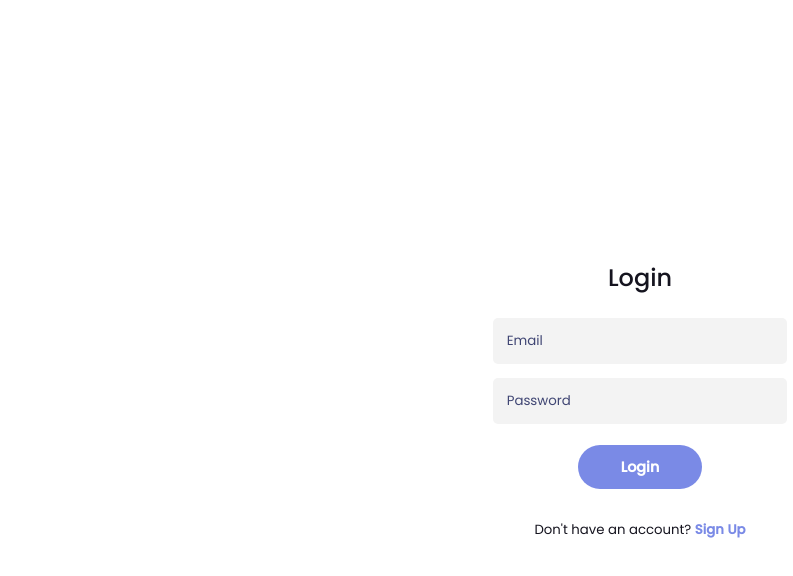
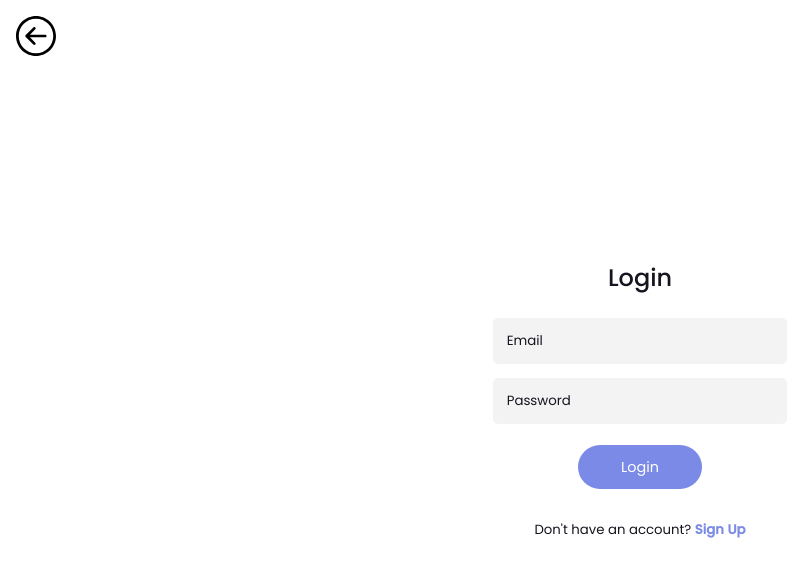
Before and after one commit to mei-lu/flowstate, a React (Create React App) app: page /login in a window 1280 px wide. Shown: the top 576 px of the page, without its empty margins (0-793 px from the left). Built offline with nearby package versions, Linux system fonts and the light colour scheme; no server answers.

Commit message:
Restore auth animations and add back button

```diff
--- a/src/pages/Login.jsx
+++ b/src/pages/Login.jsx
@@ -1,8 +1,9 @@
-import React from 'react';
+import React, { useRef } from 'react';
 import { Link, useHistory, useLocation } from 'react-router-dom';
 import Context from '../utils/Context';
 import Auth from '../utils/Auth';
-// import { gsap } from 'gsap';
+import { gsap } from 'gsap';
+import { ReactComponent as BackButton } from '../img/auth/backbutton.svg';
 
 function Login() {
     const [state, setState] = React.useState({
@@ -12,9 +13,18 @@ function Login() {
     });
 
     let location = useLocation();
+    let history = useHistory();
     const context = React.useContext(Context);
 
+    // Refs for GSAP animations
+    let headingRef = useRef(null);
+    let loginRef = useRef(null);
+
     React.useEffect(()=> {
+        let timeline = gsap.timeline();
+        timeline.from(headingRef, .5, {y: -50, ease: 'power3', opacity: 0});
+        timeline.from(loginRef, .5, {opacity: 0}, '-=.5')
+
         const checkAuth = () => {
             if (context.authState) {
                 let { from } = location.state || { from: { pathname: '/dashboard' } };
@@ -24,14 +34,6 @@ function Login() {
         }
         checkAuth();
     });
-
-    let history = useHistory();
-    // // Handle on page load GSAP animations
-    // React.useEffect(() => {
-    //     let timeline = gsap.timeline();
-    //     timeline.from(headingRef, .5, {y: -50, ease: 'power3', opacity: 0});
-    //     timeline.from(loginRef, .5, {opacity: 0}, '-=.5')
-    // });
 
     // Change state of email and password fields when user types. Async to have accurate text body when console.log()
     const handleForm = async event => {
@@ -53,10 +55,11 @@ function Login() {
         });
     }
 
-    return <div>
+    return <div className='login-wrapper'>
         {state.alert ? state.alert : null}
-        <h2>Login</h2>
-        <div className='login-form'>
+        <div className='back-button'><Link to='/'><BackButton height={40} /></Link></div>
+        <h2 ref={e => headingRef = e}>Login</h2>
+        <div className='login-form' ref={e => loginRef = e}>
             <input type="text" placeholder='Email' name='email' className='login-field' onChange={e => handleForm(e)}/>
             <input type="password" placeholder='Password' name='password' className='login-field' onChange={e => handleForm(e)}/>
             <button className='solid-button' onClick={() => handleLogin(state.email, state.password)}>Login</button>
--- a/src/pages/Signup.jsx
+++ b/src/pages/Signup.jsx
@@ -1,9 +1,9 @@
 import React, { useRef } from 'react';
 import { Link, useHistory, useLocation } from 'react-router-dom';
 import {gsap} from 'gsap';
-import SolidButton from '../components/assets/SolidButton';
 import Auth from '../utils/Auth';
 import Context from '../utils/Context';
+import { ReactComponent as BackButton } from '../img/auth/backbutton.svg';
 
 function Signup() {
     const [state, setState]  = React.useState({
@@ -59,6 +59,7 @@ function Signup() {
 
     return <div>
         {state.alert ? state.alert : null}
+        <div className='back-button'><Link to='/'><BackButton height={40} /></Link></div>
         <h2 ref={e => headingRef = e}>Sign Up</h2>
         <div className='login-form' ref={e => signUpRef = e}>
             <input type="text" placeholder='First Name' name='name' className='login-field' onChange={e => handleForm(e)}/>
--- a/src/style/Assets.css
+++ b/src/style/Assets.css
@@ -13,12 +13,10 @@
     color: #fff;
     font-family: 'Poppins', sans-serif;
     font-size: .9em;
-    font-weight: bold;
   }
 
   .outlined-button {
     border-radius: 50px;
-    font-weight: bold;
     width: fit-content;
     margin: 1em;
     padding: .8em 3em;
--- a/src/style/Auth.css
+++ b/src/style/Auth.css
@@ -1,4 +1,12 @@
 /* Styles for Login and Sign Up pages */
+
+/* Back button for auth pages */
+.back-button {
+  position: fixed;
+  top: 0;
+  left: 0;
+  padding: 1rem;
+}
 
 /* Login Page */
 .login-form {
@@ -14,13 +22,13 @@
     outline: none;
     border: 1px;
     width: 20em;
-    color: #3F4573;
+    color: var(--body-text-color);
     background-color: rgb(243, 243, 243);
     font-family: 'Poppins', sans-serif;
 
   }
 
   ::placeholder {
-    color: #3F4573;
+    color: var(--body-text-color);
     font-family: 'Poppins', sans-serif;
   }
```
Also changed, not shown: src/img/auth/backbutton.svg (added).
